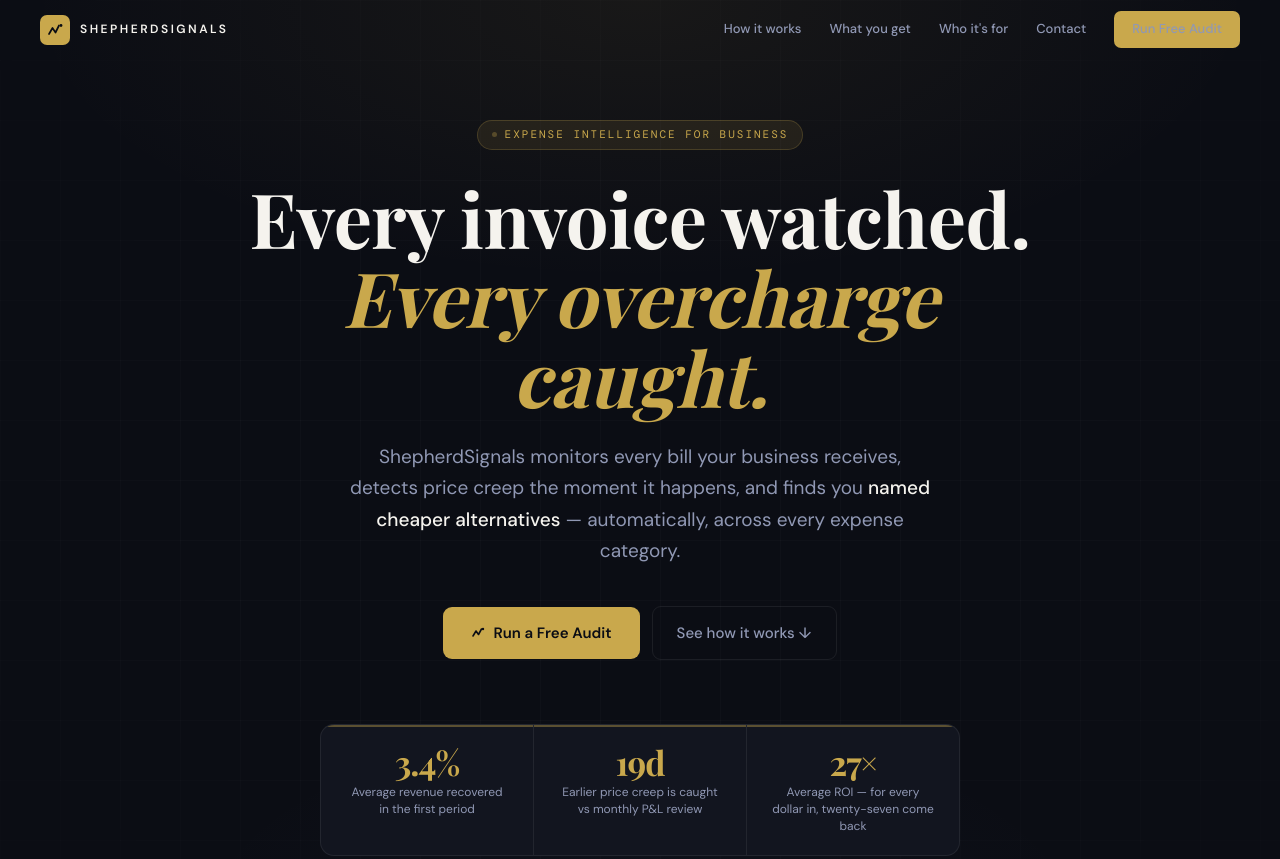
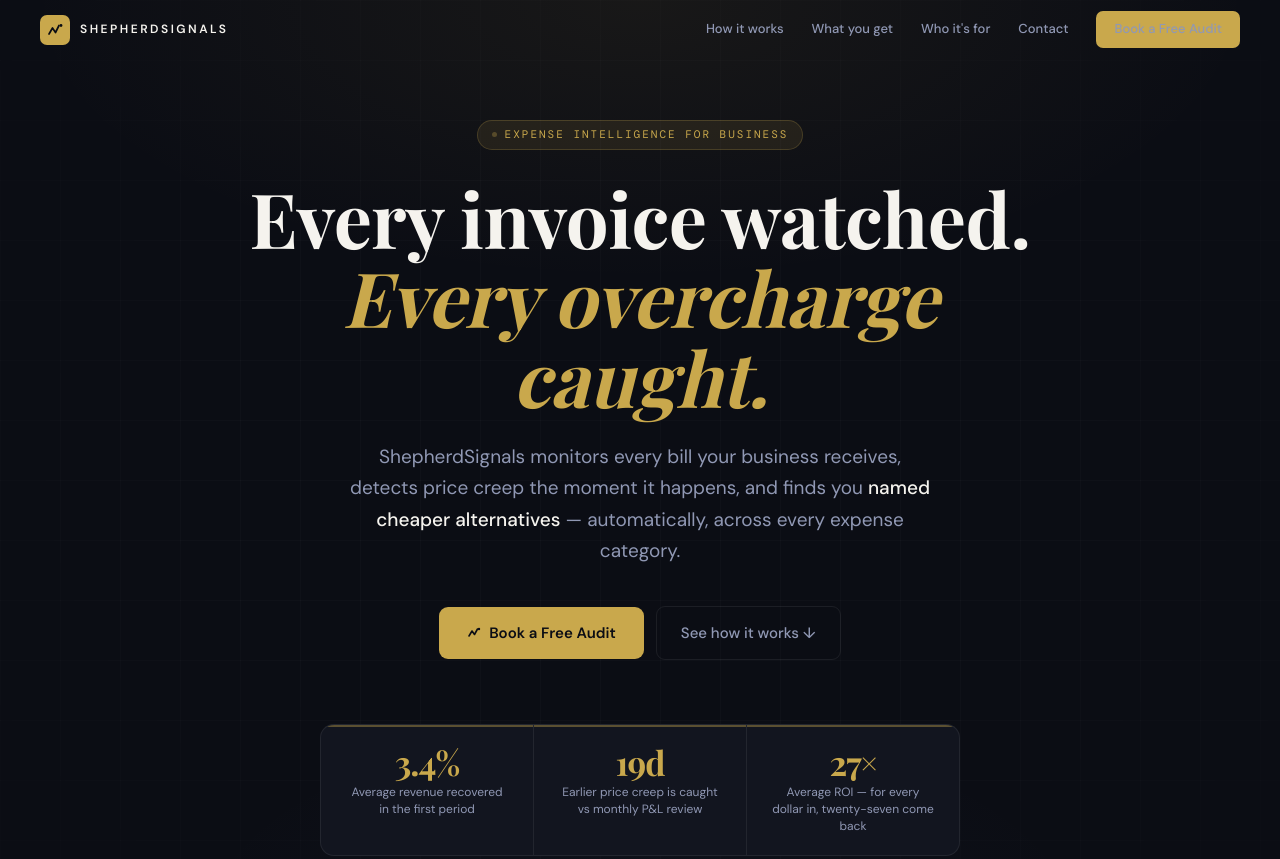
Before and after one commit to shepherdsargent-afk/Shepherd-Signals, a plain HTML site: page index.html in a window 1280 px wide. Shown: the top 859 px of the page. Drawn offline with nearby package versions, Linux system fonts and the light colour scheme; a web font is replaced by a local one.

Commit message:
Add files via upload

```diff
--- a/index.html
+++ b/index.html
@@ -209,7 +209,7 @@
     <a href="#what">What you get</a>
     <a href="#who">Who it's for</a>
     <a href="#contact">Contact</a>
-    <a class="nav-cta" href="https://shepherdsargent-afk.github.io/Shepherd-Signals/audit.html">Run Free Audit</a>
+    <a class="nav-cta" href="https://calendly.com/shepherdsargent-shepherdsignals">Book a Free Audit</a>
   </div>
 </nav>
 
@@ -226,9 +226,9 @@
     </h1>
     <p class="hero-sub">ShepherdSignals monitors every bill your business receives, detects price creep the moment it happens, and finds you <strong>named cheaper alternatives</strong> — automatically, across every expense category.</p>
     <div class="hero-ctas">
-      <a class="btn-p" href="https://shepherdsargent-afk.github.io/Shepherd-Signals/audit.html">
+      <a class="btn-p" href="https://calendly.com/shepherdsargent-shepherdsignals">
         <svg width="14" height="14" viewBox="0 0 14 14" fill="none"><path d="M2 10L5 5L7.5 8.5L10.5 3" stroke="#0b0d14" stroke-width="1.6" stroke-linecap="round" stroke-linejoin="round"/><circle cx="12" cy="3" r="1.2" fill="#0b0d14"/></svg>
-        Run a Free Audit
+        Book a Free Audit
       </a>
       <a class="btn-s" href="#how">See how it works &darr;</a>
     </div>
@@ -480,9 +480,9 @@
     <h2 class="sec-h">See what you're<br><em>overpaying today.</em></h2>
     <p class="sec-p">Upload your invoices and get a free expense audit in minutes. No account required. Your data is never stored.</p>
     <div class="hero-ctas" style="margin-bottom:20px">
-      <a class="btn-p" href="https://shepherdsargent-afk.github.io/Shepherd-Signals/audit.html">
+      <a class="btn-p" href="https://calendly.com/shepherdsargent-shepherdsignals">
         <svg width="14" height="14" viewBox="0 0 14 14" fill="none"><path d="M2 10L5 5L7.5 8.5L10.5 3" stroke="#0b0d14" stroke-width="1.6" stroke-linecap="round" stroke-linejoin="round"/><circle cx="12" cy="3" r="1.2" fill="#0b0d14"/></svg>
-        Run a Free Audit
+        Book a Free Audit
       </a>
     </div>
     <div style="margin-bottom:28px;padding:16px;background:var(--s3);border:1px solid var(--line);border-radius:10px;max-width:380px;margin-left:auto;margin-right:auto">
@@ -505,7 +505,7 @@
       <span class="lname">ShepherdSignals</span>
     </div>
     <div class="footer-links">
-      <a href="https://shepherdsargent-afk.github.io/Shepherd-Signals/audit.html">Free Audit</a>
+      <a href="https://calendly.com/shepherdsargent-shepherdsignals">Free Audit</a>
       <a href="mailto:shepherdsargent@shepherdsignals.com">shepherdsargent@shepherdsignals.com</a>
       <a href="mailto:sales@shepherdsignals.com">sales@shepherdsignals.com</a>
     </div>
```
